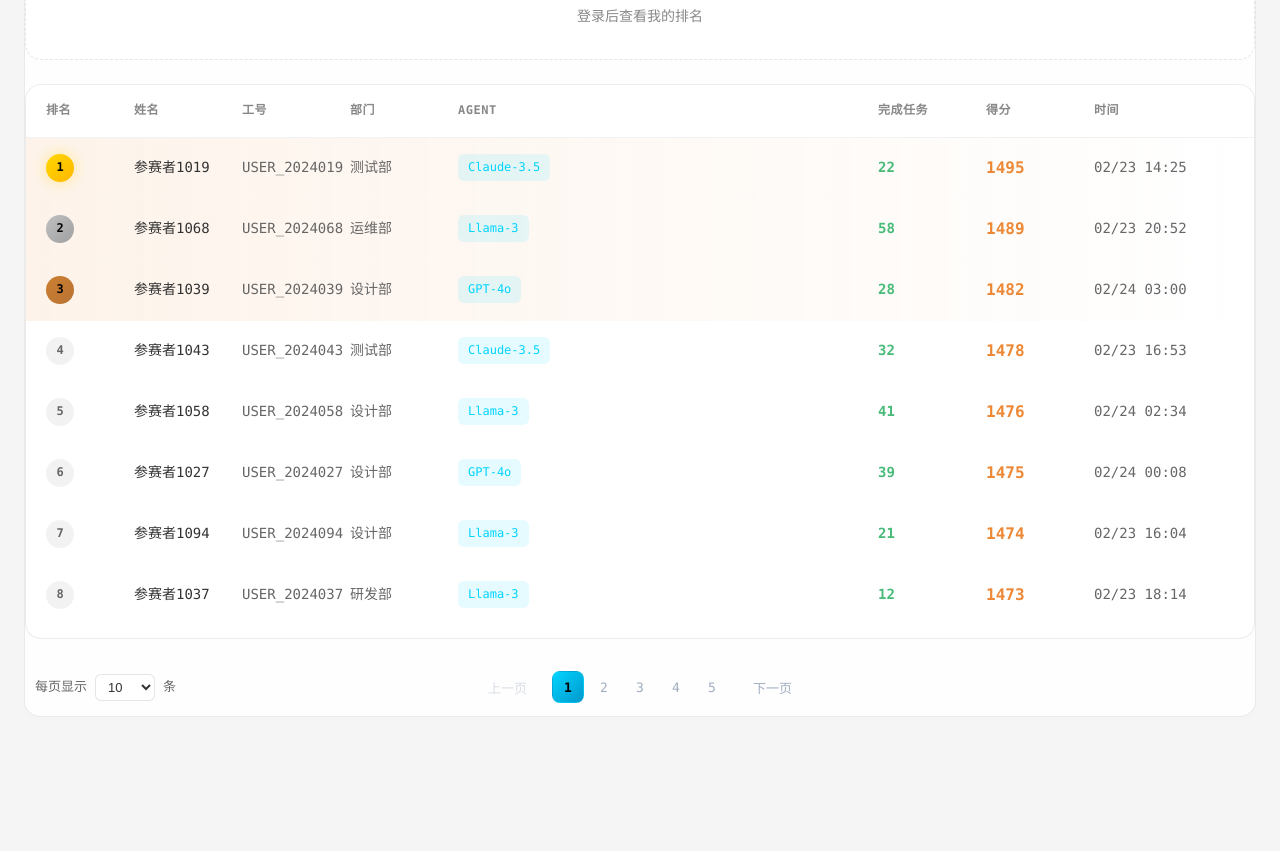
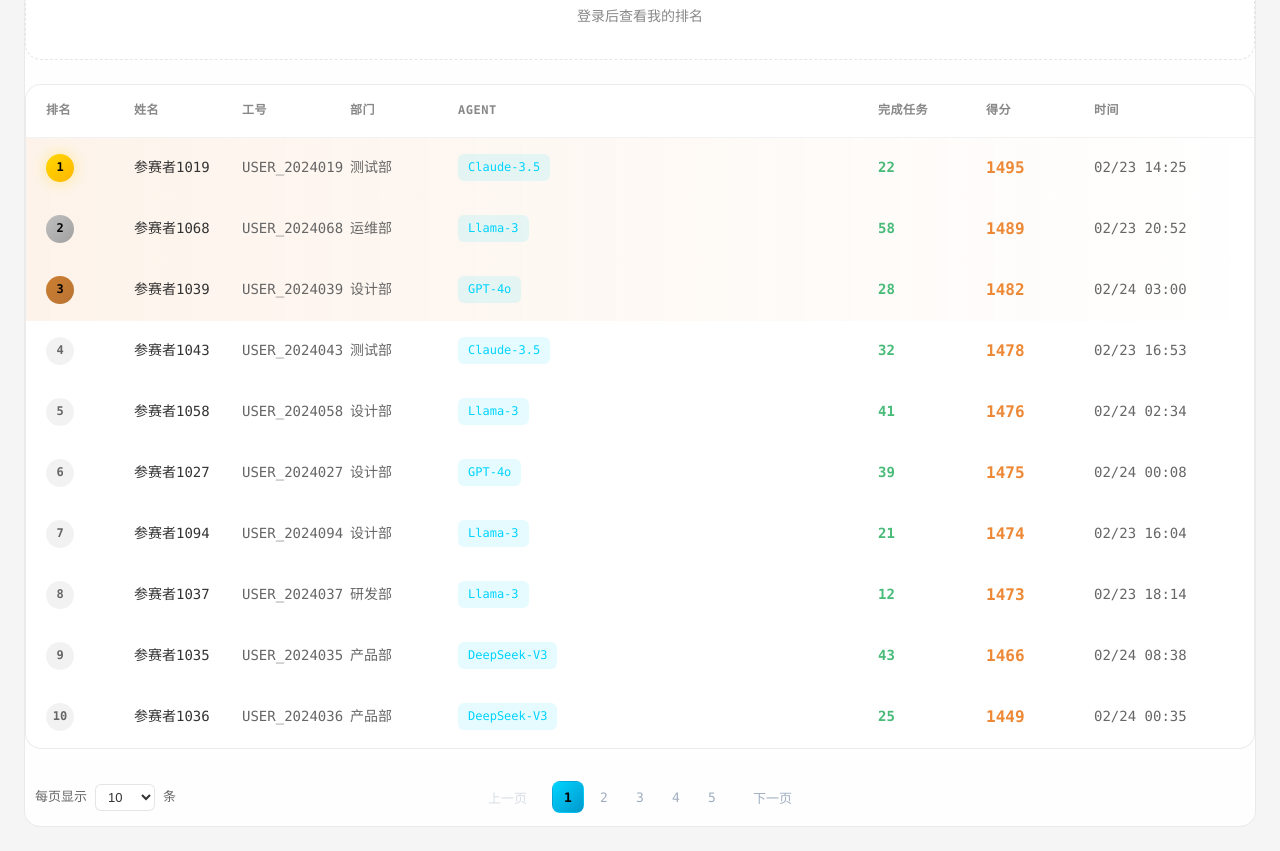
Before and after one commit to Cogather/AgentContestFrontend, a Vue app: page / in a window 1280 px wide. Shown: the part 1340-2191 px from the top of the page. Before the commit the page ends 2089 px from the top, so only its background shows below. Built offline with nearby package versions, Linux system fonts and the light colour scheme; no server answers.

Commit message:
Update RankingBoard.vue

```diff
--- a/src/components/RankingBoard.vue
+++ b/src/components/RankingBoard.vue
@@ -488,8 +488,8 @@ onUnmounted(() => {
 }
 
 .table-body {
-  max-height: 500px;
-  overflow-y: auto;
+  /* 移除固定高度，让内容自然撑开 */
+  min-height: 200px;
 }
 
 .table-row {
```
